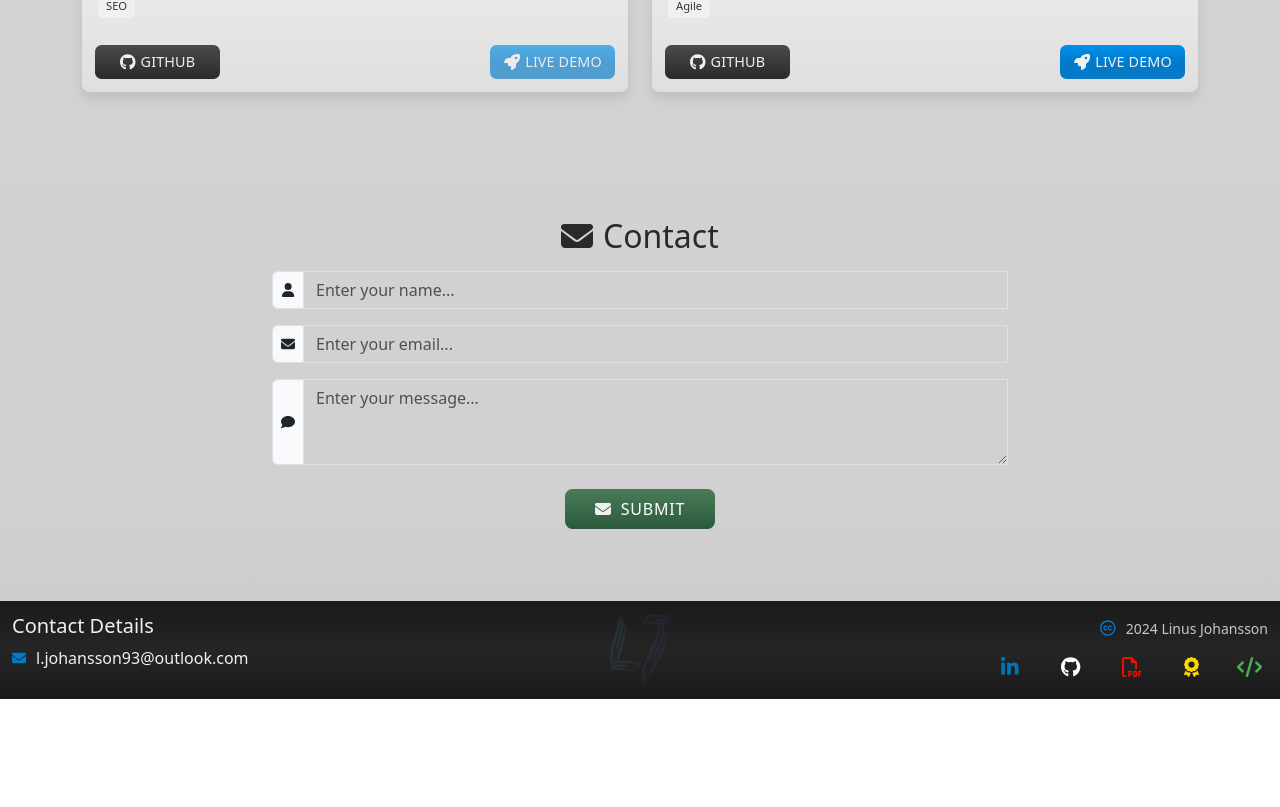
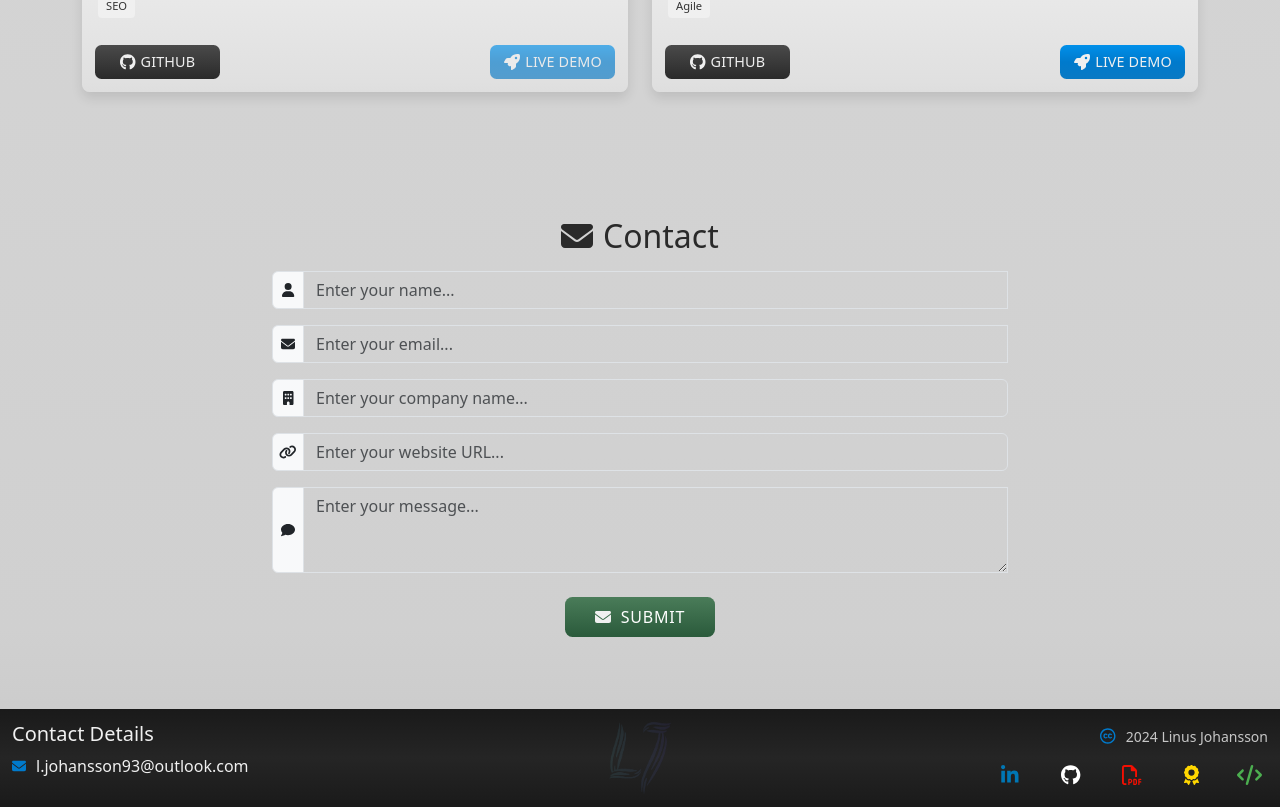
Before and after one commit to j0hanz/j0hanz-portfolio, a React (Create React App) app: page / in a window 1280 px wide. Shown: the part 3637-4444 px from the top of the page. Before the commit the page ends 4336 px from the top, so only its background shows below. Built offline with nearby package versions, Linux system fonts and the light colour scheme.

Commit message:
Adjust padding and background color in code block styles

```diff
--- a/src/App.module.css
+++ b/src/App.module.css
@@ -1,7 +1,7 @@
 /* Importing the Poppins font from Google Fonts */
 @import url('https://fonts.googleapis.com/css2?family=Poppins:wght@300;400;500;600&display=swap');
 :root {
-  --bs-body-bg: transparent !important;
+  --bs-body-bg: none !important;
 }
 
 *::-webkit-scrollbar {
@@ -107,6 +107,18 @@ code {
 
 .cardText {
   line-height: 1.8 !important;
+}
+
+.customTooltip {
+  background: linear-gradient(
+    180deg,
+    #1a1a1a 0%,
+    #252525 50%,
+    #1a1a1a 100%
+  ) !important;
+  color: #f0f0f0 !important;
+  border: none !important;
+  border-radius: 7.5px !important;
 }
 
 .cardBgColor {
--- a/src/components/ContactForm.js
+++ b/src/components/ContactForm.js
@@ -14,6 +14,8 @@ import {
   faEnvelope,
   faUser,
   faComment,
+  faBuilding,
+  faLink,
 } from '@fortawesome/free-solid-svg-icons';
 import EmailHandler from './EmailHandler';
 import styles from './styles/ContactForm.module.css';
@@ -26,6 +28,8 @@ const ContactForm = () => {
   const [formData, setFormData] = useState({
     name: '',
     email: '',
+    company: '',
+    url: '',
     message: '',
   });
   const [errors, setErrors] = useState({});
@@ -128,6 +132,36 @@ const ContactForm = () => {
                 </InputGroup>
               </Form.Group>
 
+              <Form.Group controlId="formCompany" className="my-3">
+                <InputGroup>
+                  <InputGroup.Text className={styles.inputGroupIcon}>
+                    <FontAwesomeIcon size="sm" icon={faBuilding} />
+                  </InputGroup.Text>
+                  <Form.Control
+                    type="text"
+                    name="company"
+                    placeholder="Enter your company name..."
+                    value={formData.company}
+                    onChange={handleChange}
+                  />
+                </InputGroup>
+              </Form.Group>
+
+              <Form.Group controlId="formUrl" className="my-3">
+                <InputGroup>
+                  <InputGroup.Text className={styles.inputGroupIcon}>
+                    <FontAwesomeIcon size="sm" icon={faLink} />
+                  </InputGroup.Text>
+                  <Form.Control
+                    type="url"
+                    name="url"
+                    placeholder="Enter your website URL..."
+                    value={formData.url}
+                    onChange={handleChange}
+                  />
+                </InputGroup>
+              </Form.Group>
+
               <Form.Group controlId="formMessage">
                 <InputGroup>
                   <InputGroup.Text className={styles.inputGroupIcon}>
--- a/src/components/EmailHandler.js
+++ b/src/components/EmailHandler.js
@@ -2,7 +2,7 @@ import React, { useRef, useEffect } from 'react';
 import emailjs from 'emailjs-com';
 
 const EmailHandler = ({ formData, onEmailSent }) => {
-  const { name, email, message } = formData;
+  const { name, email, company, url, message } = formData;
   const form = useRef(null);
 
   /* useEffect hook to send the email when formData changes */
@@ -30,6 +30,8 @@ const EmailHandler = ({ formData, onEmailSent }) => {
       <input type="hidden" name="to_email" value="your_email@example.com" />
       <input type="hidden" name="from_name" value={name} />
       <input type="hidden" name="from_email" value={email} />
+      <input type="hidden" name="company" value={company} />
+      <input type="hidden" name="url" value={url} />
       <input type="hidden" name="message" value={message} />
     </form>
   );
--- a/src/components/Footer.js
+++ b/src/components/Footer.js
@@ -61,7 +61,12 @@ const Footer = () => {
                   <OverlayTrigger
                     placement="top"
                     overlay={
-                      <Tooltip id="tooltip-linkedin">LinkedIn Profile</Tooltip>
+                      <Tooltip
+                        id="tooltip-linkedin"
+                        className={appStyles.customTooltip}
+                      >
+                        LinkedIn Profile
+                      </Tooltip>
                     }
                   >
                     <a
@@ -82,7 +87,12 @@ const Footer = () => {
                   <OverlayTrigger
                     placement="top"
                     overlay={
-                      <Tooltip id="tooltip-github">GitHub Profile</Tooltip>
+                      <Tooltip
+                        id="tooltip-github"
+                        className={appStyles.customTooltip}
+                      >
+                        GitHub Profile
+                      </Tooltip>
                     }
                   >
                     <a
@@ -102,7 +112,14 @@ const Footer = () => {
                 <Col xs="auto" className="mb-2 mb-sm-0">
                   <OverlayTrigger
                     placement="top"
-                    overlay={<Tooltip id="tooltip-pdf">Download CV</Tooltip>}
+                    overlay={
+                      <Tooltip
+                        id="tooltip-pdf"
+                        className={appStyles.customTooltip}
+                      >
+                        Download CV
+                      </Tooltip>
+                    }
                   >
                     <a
                       onClick={handleModalOpen}
@@ -121,7 +138,12 @@ const Footer = () => {
                   <OverlayTrigger
                     placement="top"
                     overlay={
-                      <Tooltip id="tooltip-certificate">Certificate</Tooltip>
+                      <Tooltip
+                        id="tooltip-certificate"
+                        className={appStyles.customTooltip}
+                      >
+                        Certificate
+                      </Tooltip>
                     }
                   >
                     <a
@@ -141,7 +163,14 @@ const Footer = () => {
                 <Col xs="auto" className="px-2">
                   <OverlayTrigger
                     placement="top"
-                    overlay={<Tooltip id="tooltip-code">Source Code</Tooltip>}
+                    overlay={
+                      <Tooltip
+                        id="tooltip-code"
+                        className={appStyles.customTooltip}
+                      >
+                        Source Code
+                      </Tooltip>
+                    }
                   >
                     <a
                       href="https://github.com/j0hanz/j0hanz-portfolio"
--- a/src/components/NavBar.js
+++ b/src/components/NavBar.js
@@ -119,7 +119,14 @@ const NavBar = () => {
                   <OverlayTrigger
                     key={id}
                     placement="bottom"
-                    overlay={<Tooltip id={`tooltip-${id}`}>{tooltip}</Tooltip>}
+                    overlay={
+                      <Tooltip
+                        id={`tooltip-${id}`}
+                        className={appStyles.customTooltip}
+                      >
+                        {tooltip}
+                      </Tooltip>
+                    }
                   >
                     <Nav.Link
                       href={href}
```
